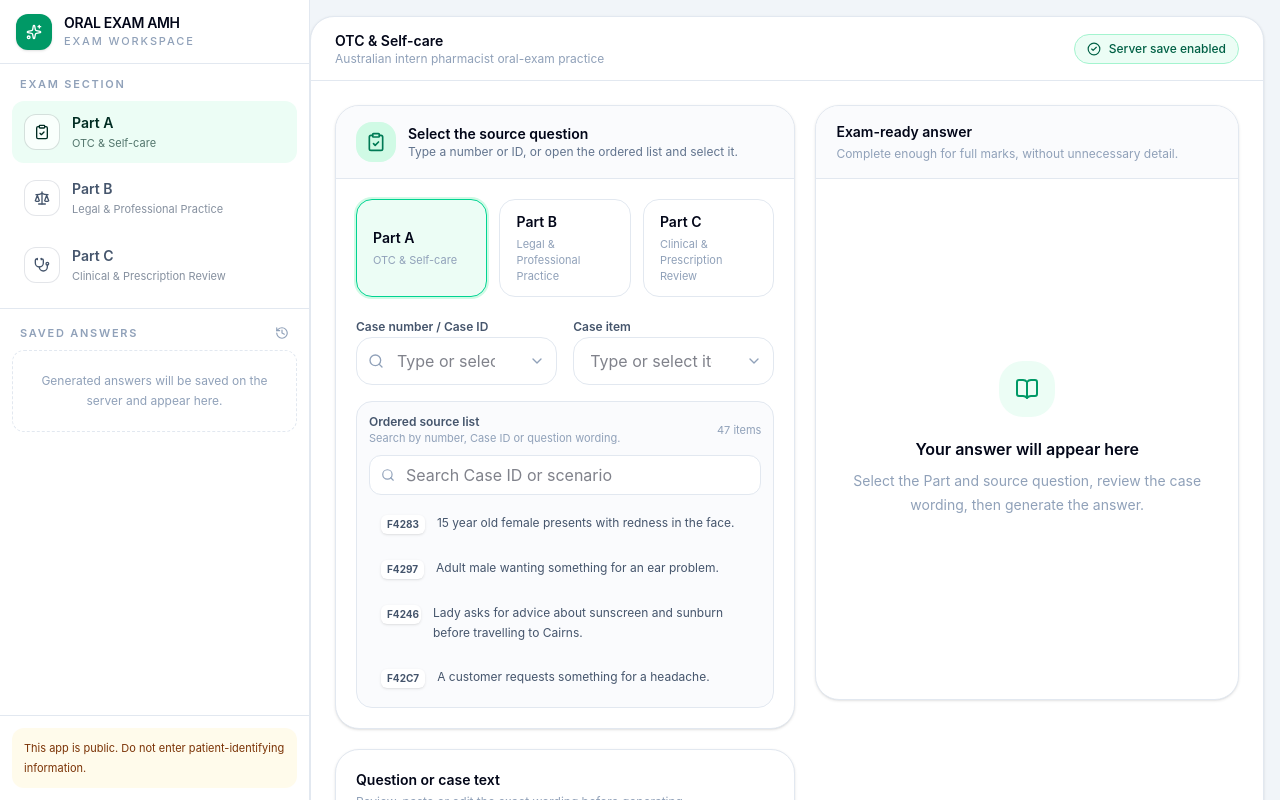
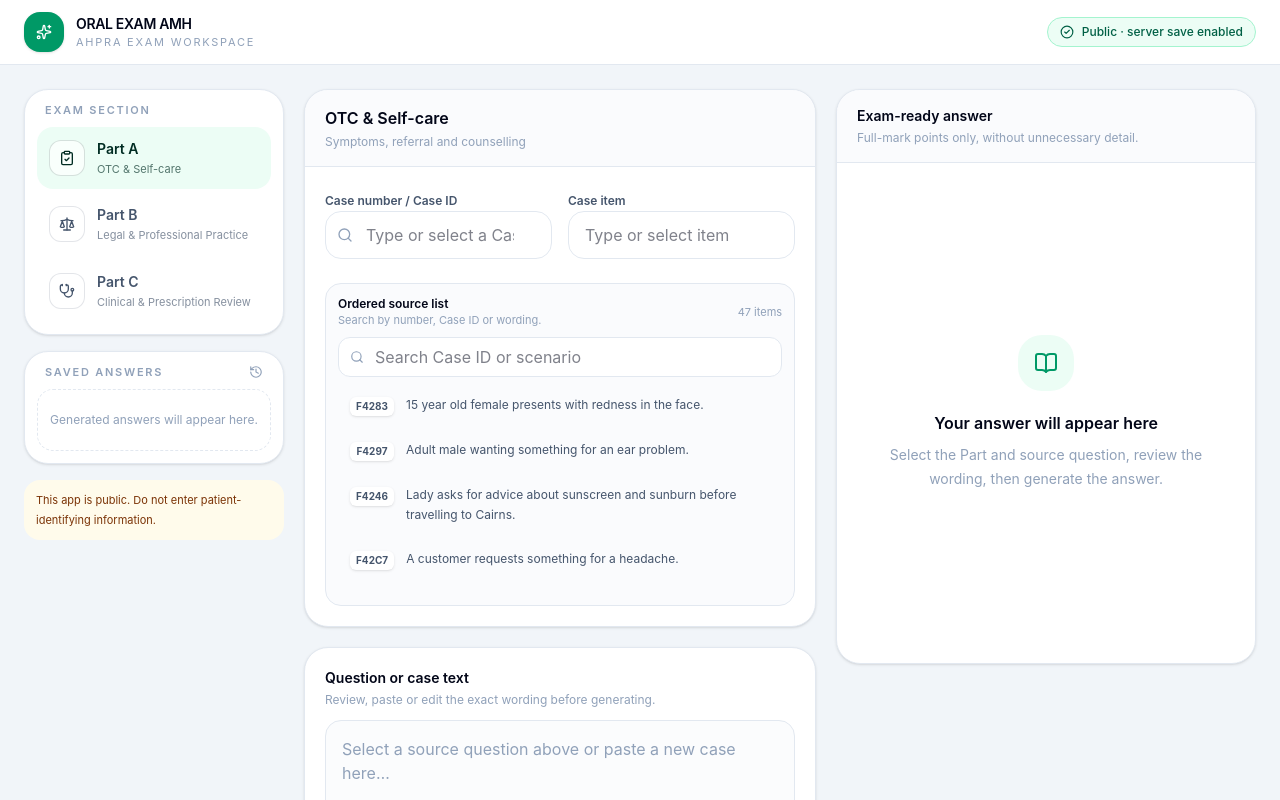
Before and after one commit to masoudkhataminia/oral-exam-am, a Next.js app: page / in a window 1280 px wide. Shown: the top 800 px of the page. Built offline with nearby package versions, Linux system fonts and the light colour scheme.

Commit message:
Use structured exam workspace homepage

```diff
--- a/src/app/page.tsx
+++ b/src/app/page.tsx
@@ -1,5 +1,5 @@
-import { OralExamShell } from "@/components/oral-exam/oral-exam-shell";
+import { ExamWorkspace } from "@/components/oral-exam/exam-workspace";
 
 export default function Home() {
-  return <OralExamShell />;
+  return <ExamWorkspace />;
 }
```
